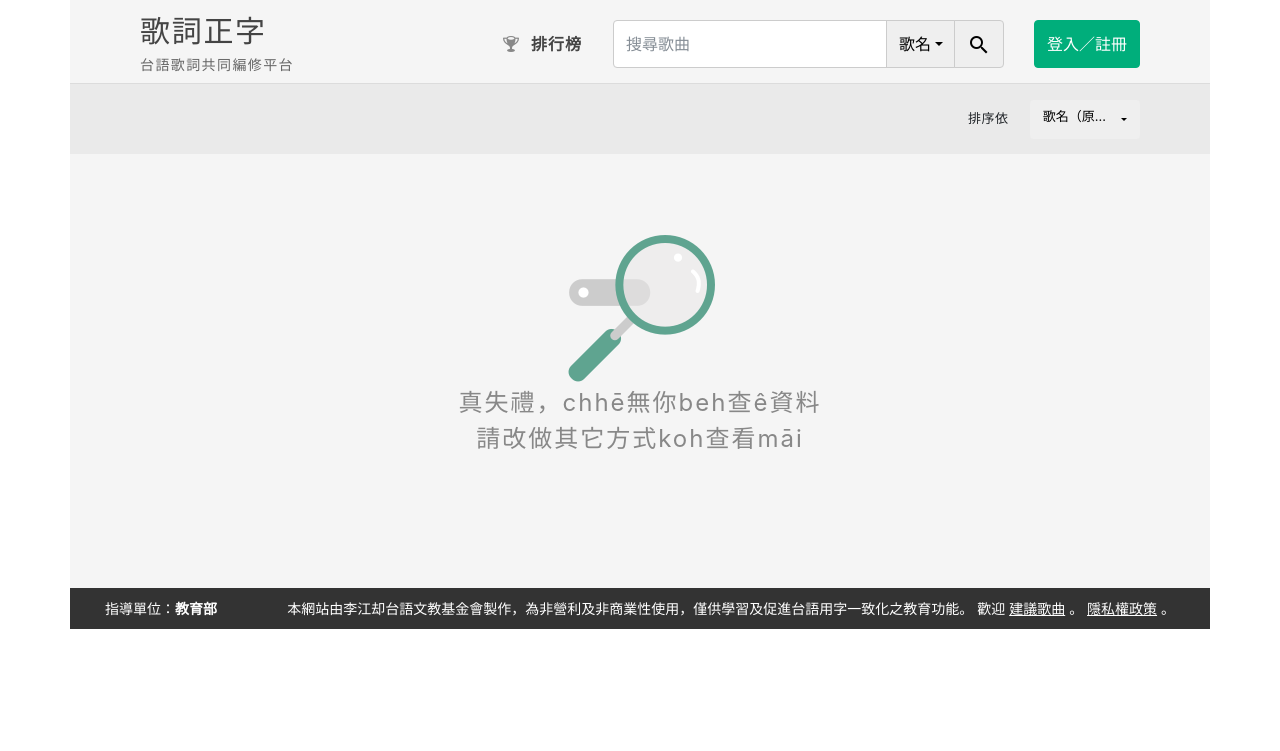
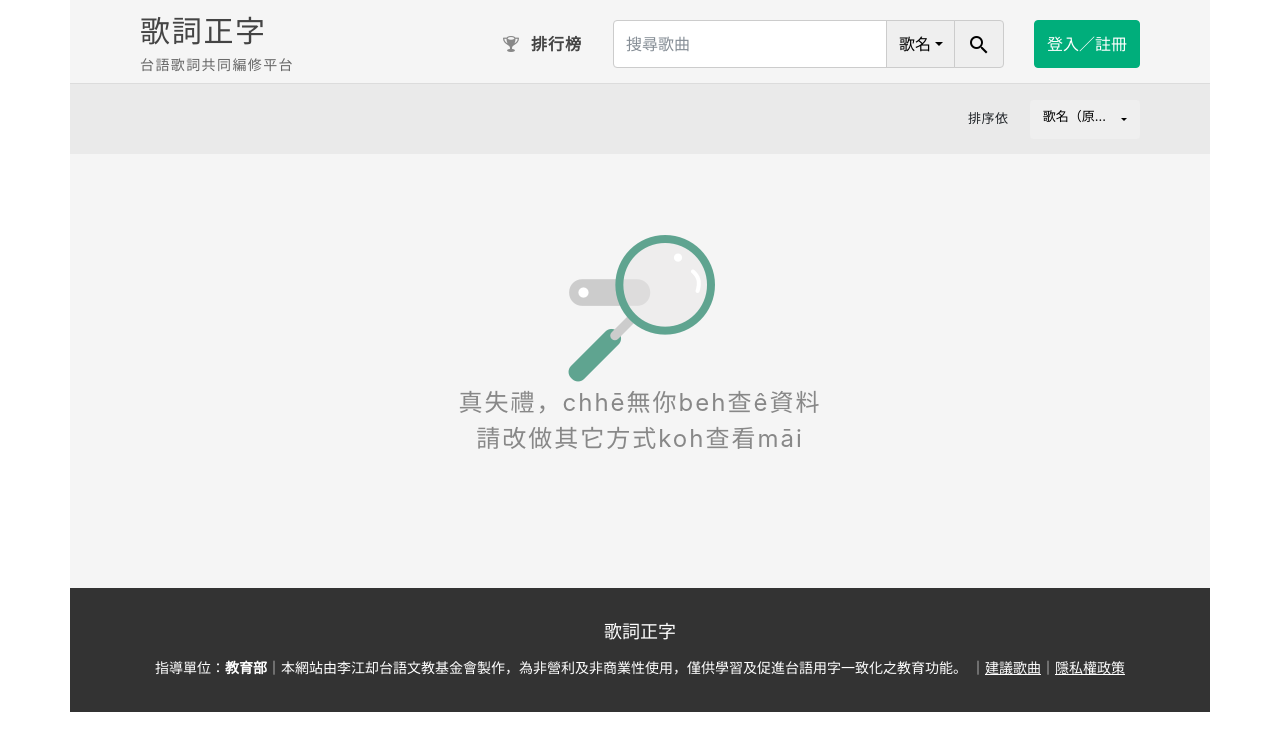
Before and after one commit to LKKTGB/kuasu, a Django app: page / in a window 1280 px wide. Shown: the top 751 px of the page. Run offline with Django 3.2, Linux system fonts and the light colour scheme; data that the repository does not hold is empty; parts of the project's set-up code (start-up, migrations or seed data) failed here and were passed over; some libraries are stand-ins or nearby versions.

Commit message:
Change layout of footer

```diff
--- a/thiamsu/static/thiamsu/css/main.css
+++ b/thiamsu/static/thiamsu/css/main.css
@@ -1506,3 +1506,13 @@
     background-color: #333333;
     color: #fff;
 }
+
+.footer .footer-title {
+    font-size: 18px;
+    margin-top: 20px;
+}
+
+.footer .footer-info {
+    margin-top: 12px;
+    margin-bottom: 24px;
+}
--- a/thiamsu/templates/thiamsu/base.html
+++ b/thiamsu/templates/thiamsu/base.html
@@ -144,15 +144,19 @@
 
         <div class="footer">
             <div class="container">
-                <div class="d-flex justify-content-between">
-                    <div class="float-left">指導單位：<strong>教育部</strong></div>
-                    <div class="float-right">本網站由李江却台語文教基金會製作，為非營利及非商業性使用，僅供學習及促進台語用字一致化之教育功能。
-                        歡迎
-                        <a href="https://goo.gl/forms/wQxLNgnNz3luRzxJ2" target="_blank" class="text-white"><u>建議歌曲</u></a>
-                        。
-                        <a href="{% url "policy_privacy" %}" target="_blank" class="text-white">
-                        <u>隱私權政策</u></a>
-                        。
+                <div class="d-flex flex-column">
+                    <div class="d-flex justify-content-center footer-title">
+                        歌詞正字
+                    </div>
+                    <div class="d-flex justify-content-center footer-info">
+                        指導單位：<strong>教育部</strong>
+                        ｜本網站由李江却台語文教基金會製作，為非營利及非商業性使用，僅供學習及促進台語用字一致化之教育功能。
+                        ｜<a href="https://goo.gl/forms/wQxLNgnNz3luRzxJ2" target="_blank" class="text-white">
+                            <u>建議歌曲</u>
+                        </a>
+                        ｜<a href="{% url "policy_privacy" %}" target="_blank" class="text-white">
+                            <u>隱私權政策</u>
+                        </a>
                     </div>
                 </div>
             </div>
```
